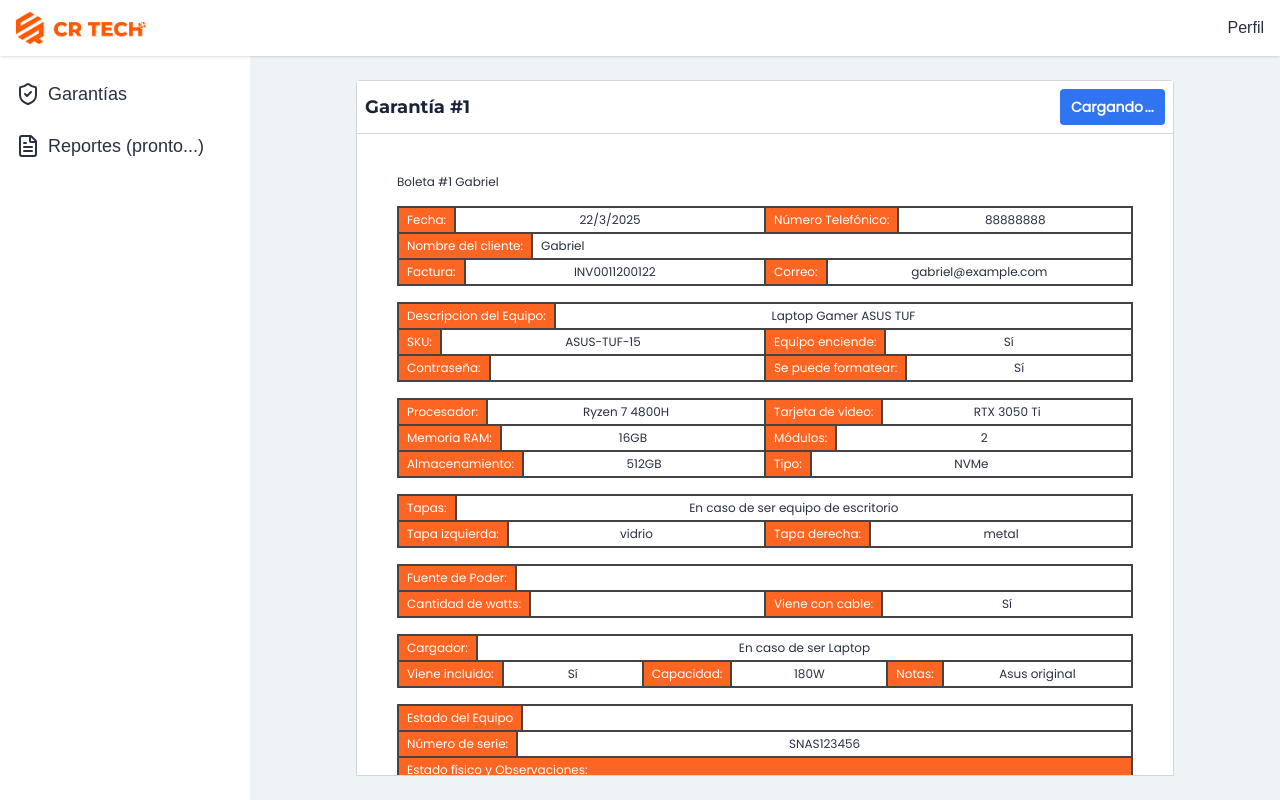
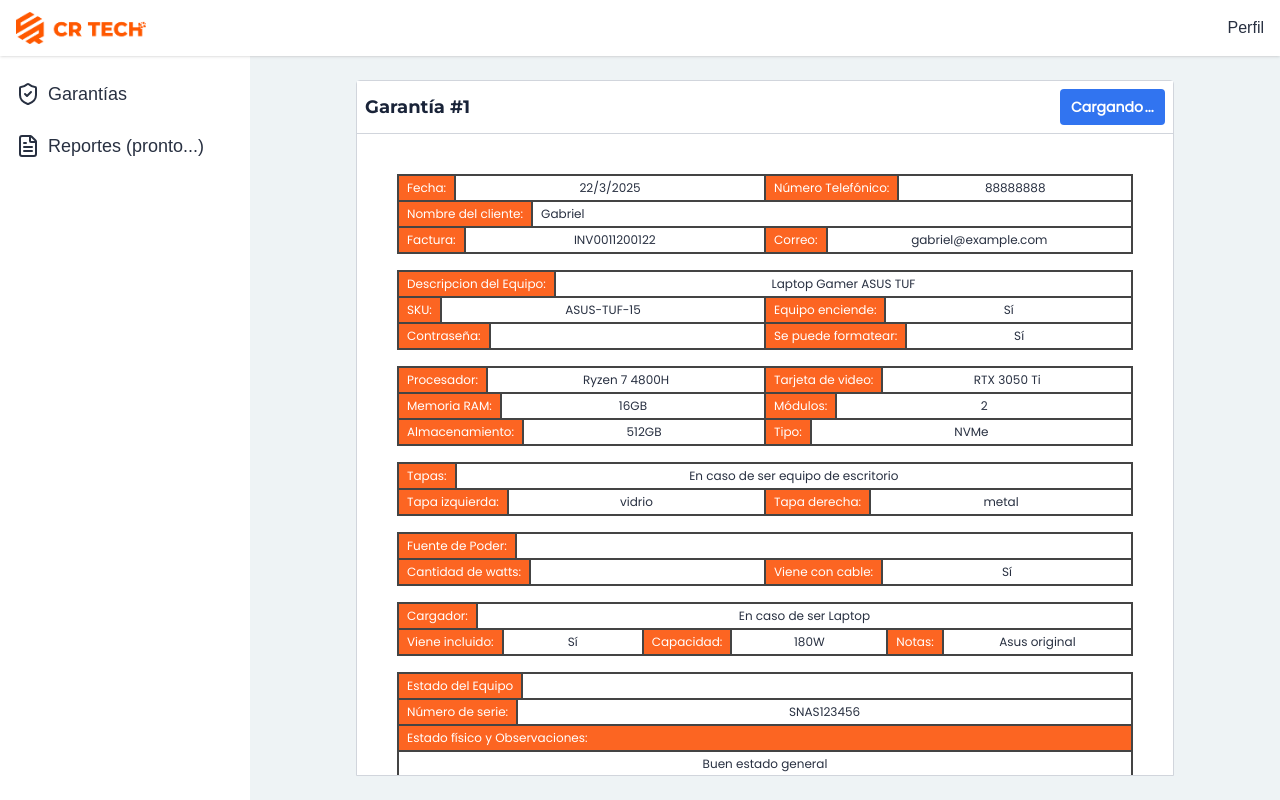
Before and after one commit to byronjvh/garantias, a Next.js app: page /dashboard/garantias/1 in a window 1280 px wide. Built offline with nearby package versions, Linux system fonts and the light colour scheme.

Commit message:
UPD: Warranty view

```diff
--- a/app/dashboard/garantias/[id]/components/Warranty.tsx
+++ b/app/dashboard/garantias/[id]/components/Warranty.tsx
@@ -9,7 +9,6 @@ export default function Warranty({ id, warranty }: Props) {
 
     return (
         <div id="pdf" className="h-[11in] w-[8.5in] bg-white flex flex-col gap-4 p-10 text-xs">
-            <h1>Boleta #{id} {warranty?.nombre}</h1>
             <section className="">
                 <div className="flex row">
                     <div className="flex-1 flex column"><p className="label">Fecha:</p> <p className="value">{warranty?.fecha}</p></div>
```
